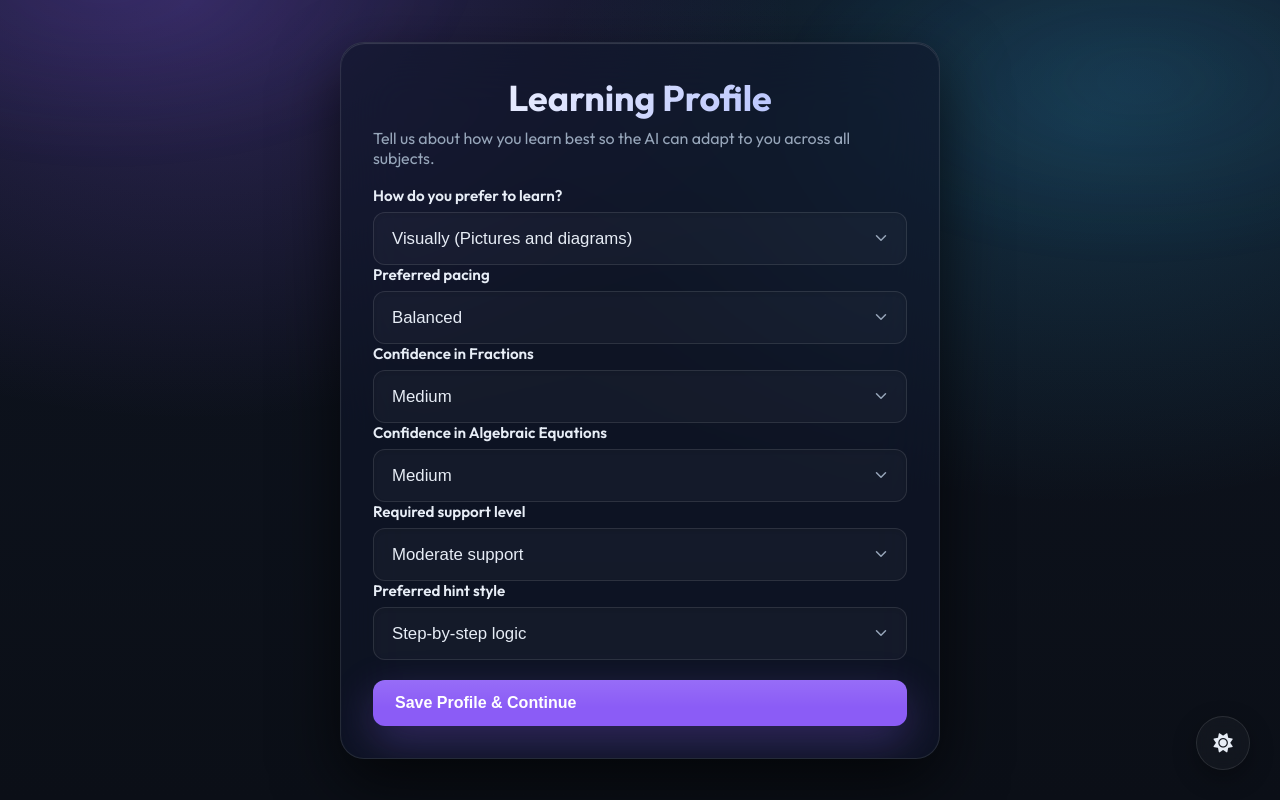
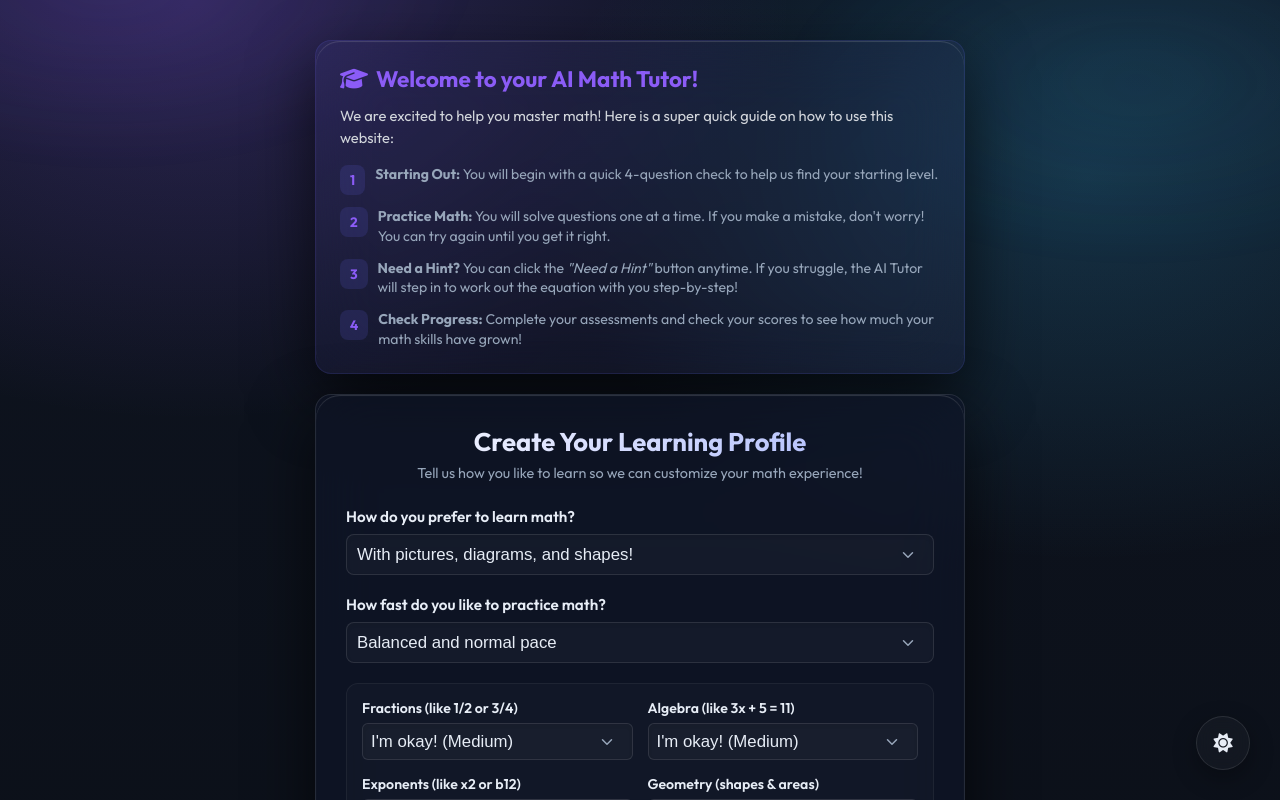
Before and after one commit to lola12349097654567uhdrtyhnb/MATH-TUTOR-AI, a Next.js app in the folder frontend/: page /questionnaire in a window 1280 px wide. Shown: the top 800 px of the page. Built offline with nearby package versions, Linux system fonts and the light colour scheme; no server answers.

Commit message:
feat: simplify questionnaire, add all four target topics confidence, and add website guidelines

```diff
--- a/frontend/src/app/questionnaire/page.js
+++ b/frontend/src/app/questionnaire/page.js
@@ -7,8 +7,10 @@ export default function Questionnaire() {
   const [formData, setFormData] = useState({
     preferred_method: 'visual',
     pacing: 'balanced',
-    confidence: 'medium',
-    confidence_algebra: 'medium',
+    confidence: 'medium',            // Fractions
+    confidence_algebra: 'medium',    // Algebra
+    confidence_exponents: 'medium',  // Exponents
+    confidence_geometry: 'medium',   // Geometry
     support_level: 'moderate',
     hint_style: 'step_by_step'
   });
@@ -49,73 +51,145 @@ export default function Questionnaire() {
   };
 
   return (
-    <div className="auth-center-wrapper">
-      <div className="container" style={{ maxWidth: '600px' }}>
-        <div className="card">
-          <h1 className="title" style={{textAlign: 'center', marginBottom: '8px'}}>Learning Profile</h1>
-        <p className="section-note">Tell us about how you learn best so the AI can adapt to you across all subjects.</p>
+    <div className="auth-center-wrapper" style={{ minHeight: '100vh', padding: '40px 20px', display: 'flex', justifyContent: 'center', alignItems: 'center' }}>
+      <div className="container" style={{ maxWidth: '650px', width: '100%' }}>
 
-        <form className="form-container" onSubmit={saveProfile}>
+        {/* Welcome & Website Guidelines Guide Card */}
+        <div className="card fade-enter-active" style={{
+          background: 'linear-gradient(135deg, rgba(99, 102, 241, 0.08), rgba(168, 85, 247, 0.04))',
+          border: '1px solid rgba(99, 102, 241, 0.15)',
+          marginBottom: '20px',
+          padding: '24px',
+          borderRadius: '16px'
+        }}>
+          <h2 style={{ fontSize: '1.4rem', fontWeight: '700', color: 'var(--primary)', display: 'flex', alignItems: 'center', gap: '8px', margin: '0 0 12px' }}>
+            <i className="fa-solid fa-graduation-cap"></i> Welcome to your AI Math Tutor!
+          </h2>
+          <p style={{ color: '#d1d5db', fontSize: '0.92rem', lineHeight: '1.5', margin: '0 0 16px' }}>
+            We are excited to help you master math! Here is a super quick guide on how to use this website:
+          </p>
+
+          <div style={{ display: 'grid', gap: '12px' }}>
+            <div style={{ display: 'flex', gap: '10px', alignItems: 'flex-start' }}>
+              <div style={{ background: 'rgba(99, 102, 241, 0.15)', padding: '6px 10px', borderRadius: '8px', color: 'var(--primary)', fontWeight: 'bold', fontSize: '0.85rem' }}>1</div>
+              <p style={{ margin: 0, fontSize: '0.88rem', color: 'var(--muted)', lineHeight: '1.4' }}>
+                <strong>Starting Out:</strong> You will begin with a quick 4-question check to help us find your starting level.
+              </p>
+            </div>
+            <div style={{ display: 'flex', gap: '10px', alignItems: 'flex-start' }}>
+              <div style={{ background: 'rgba(99, 102, 241, 0.15)', padding: '6px 10px', borderRadius: '8px', color: 'var(--primary)', fontWeight: 'bold', fontSize: '0.85rem' }}>2</div>
+              <p style={{ margin: 0, fontSize: '0.88rem', color: 'var(--muted)', lineHeight: '1.4' }}>
+                <strong>Practice Math:</strong> You will solve questions one at a time. If you make a mistake, don't worry! You can try again until you get it right.
+              </p>
+            </div>
+            <div style={{ display: 'flex', gap: '10px', alignItems: 'flex-start' }}>
+              <div style={{ background: 'rgba(99, 102, 241, 0.15)', padding: '6px 10px', borderRadius: '8px', color: 'var(--primary)', fontWeight: 'bold', fontSize: '0.85rem' }}>3</div>
+              <p style={{ margin: 0, fontSize: '0.88rem', color: 'var(--muted)', lineHeight: '1.4' }}>
+                <strong>Need a Hint?</strong> You can click the <em>"Need a Hint"</em> button anytime. If you struggle, the AI Tutor will step in to work out the equation with you step-by-step!
+              </p>
+            </div>
+            <div style={{ display: 'flex', gap: '10px', alignItems: 'flex-start' }}>
+              <div style={{ background: 'rgba(99, 102, 241, 0.15)', padding: '6px 10px', borderRadius: '8px', color: 'var(--primary)', fontWeight: 'bold', fontSize: '0.85rem' }}>4</div>
+              <p style={{ margin: 0, fontSize: '0.88rem', color: 'var(--muted)', lineHeight: '1.4' }}>
+                <strong>Check Progress:</strong> Complete your assessments and check your scores to see how much your math skills have grown!
+              </p>
+            </div>
+          </div>
+        </div>
+
+        {/* Questionnaire Form Card */}
+        <div className="card fade-enter-active" style={{ padding: '30px', borderRadius: '16px' }}>
+          <h1 className="title" style={{ textAlign: 'center', marginBottom: '6px', fontSize: '1.6rem' }}>Create Your Learning Profile</h1>
+          <p className="section-note" style={{ textAlign: 'center', marginBottom: '25px', fontSize: '0.9rem', color: 'var(--muted)' }}>
+            Tell us how you like to learn so we can customize your math experience!
+          </p>
+
+          <form className="form-container" onSubmit={saveProfile} style={{ display: 'grid', gap: '20px' }}>
+
             <div className="form-group">
-            <label>How do you prefer to learn?</label>
-            <select name="preferred_method" value={formData.preferred_method} onChange={handleChange}>
-              <option value="visual">Visually (Pictures and diagrams)</option>
-              <option value="text">Textually (Step-by-step reading)</option>
+              <label style={{ fontSize: '0.95rem', fontWeight: '600', marginBottom: '8px', display: 'block' }}>How do you prefer to learn math?</label>
+              <select name="preferred_method" value={formData.preferred_method} onChange={handleChange} style={{ width: '100%', padding: '10px', borderRadius: '8px' }}>
+                <option value="visual">With pictures, diagrams, and shapes!</option>
+                <option value="text">With step-by-step reading and text!</option>
               </select>
             </div>
 
             <div className="form-group">
-            <label>Preferred pacing</label>
-            <select name="pacing" value={formData.pacing} onChange={handleChange}>
-              <option value="slow">Slow and steady (More practice)</option>
-              <option value="balanced">Balanced</option>
-              <option value="fast">Fast (Quick progression)</option>
+              <label style={{ fontSize: '0.95rem', fontWeight: '600', marginBottom: '8px', display: 'block' }}>How fast do you like to practice math?</label>
+              <select name="pacing" value={formData.pacing} onChange={handleChange} style={{ width: '100%', padding: '10px', borderRadius: '8px' }}>
+                <option value="slow">Slow and steady (I like lots of practice!)</option>
+                <option value="balanced">Balanced and normal pace</option>
+                <option value="fast">Fast (I like to move quickly!)</option>
+              </select>
+            </div>
+
+            {/* Topic Confidence Levels (4 Topics) */}
+            <div style={{ display: 'grid', gridTemplateColumns: '1fr 1fr', gap: '15px', background: 'rgba(255,255,255,0.02)', padding: '15px', borderRadius: '12px', border: '1px solid rgba(255,255,255,0.05)' }}>
+
+              <div className="form-group">
+                <label style={{ fontSize: '0.88rem', fontWeight: '600', marginBottom: '6px', display: 'block' }}>Fractions (like 1/2 or 3/4)</label>
+                <select name="confidence" value={formData.confidence} onChange={handleChange} style={{ width: '100%', padding: '8px', borderRadius: '6px' }}>
+                  <option value="low">Still learning! (Low)</option>
+                  <option value="medium">I'm okay! (Medium)</option>
+                  <option value="high">I'm a pro! (High)</option>
                 </select>
               </div>
 
               <div className="form-group">
-            <label>Confidence in Fractions</label>
-            <select name="confidence" value={formData.confidence} onChange={handleChange}>
-              <option value="low">Low</option>
-              <option value="medium">Medium</option>
-              <option value="high">High</option>
+                <label style={{ fontSize: '0.88rem', fontWeight: '600', marginBottom: '6px', display: 'block' }}>Algebra (like 3x + 5 = 11)</label>
+                <select name="confidence_algebra" value={formData.confidence_algebra} onChange={handleChange} style={{ width: '100%', padding: '8px', borderRadius: '6px' }}>
+                  <option value="low">Still learning! (Low)</option>
+                  <option value="medium">I'm okay! (Medium)</option>
+                  <option value="high">I'm a pro! (High)</option>
                 </select>
               </div>
 
               <div className="form-group">
-            <label>Confidence in Algebraic Equations</label>
-            <select name="confidence_algebra" value={formData.confidence_algebra} onChange={handleChange}>
-              <option value="low">Low</option>
-              <option value="medium">Medium</option>
-              <option value="high">High</option>
+                <label style={{ fontSize: '0.88rem', fontWeight: '600', marginBottom: '6px', display: 'block' }}>Exponents (like x2 or b12)</label>
+                <select name="confidence_exponents" value={formData.confidence_exponents} onChange={handleChange} style={{ width: '100%', padding: '8px', borderRadius: '6px' }}>
+                  <option value="low">Still learning! (Low)</option>
+                  <option value="medium">I'm okay! (Medium)</option>
+                  <option value="high">I'm a pro! (High)</option>
                 </select>
               </div>
 
               <div className="form-group">
-            <label>Required support level</label>
-            <select name="support_level" value={formData.support_level} onChange={handleChange}>
-              <option value="high">High support</option>
-              <option value="moderate">Moderate support</option>
-              <option value="low">Low support (Independent)</option>
+                <label style={{ fontSize: '0.88rem', fontWeight: '600', marginBottom: '6px', display: 'block' }}>Geometry (shapes & areas)</label>
+                <select name="confidence_geometry" value={formData.confidence_geometry} onChange={handleChange} style={{ width: '100%', padding: '8px', borderRadius: '6px' }}>
+                  <option value="low">Still learning! (Low)</option>
+                  <option value="medium">I'm okay! (Medium)</option>
+                  <option value="high">I'm a pro! (High)</option>
+                </select>
+              </div>
+
+            </div>
+
+            <div className="form-group">
+              <label style={{ fontSize: '0.95rem', fontWeight: '600', marginBottom: '8px', display: 'block' }}>How much help do you want from the AI Tutor?</label>
+              <select name="support_level" value={formData.support_level} onChange={handleChange} style={{ width: '100%', padding: '10px', borderRadius: '8px' }}>
+                <option value="high">Lots of help! (High support)</option>
+                <option value="moderate">A normal amount (Moderate support)</option>
+                <option value="low">I want to solve them on my own! (Low support)</option>
               </select>
             </div>
 
             <div className="form-group">
-            <label>Preferred hint style</label>
-            <select name="hint_style" value={formData.hint_style} onChange={handleChange}>
-              <option value="step_by_step">Step-by-step logic</option>
-              <option value="real_world">Real world analogies</option>
-              <option value="visual">Visual representations</option>
+              <label style={{ fontSize: '0.95rem', fontWeight: '600', marginBottom: '8px', display: 'block' }}>What kind of hints help you learn best?</label>
+              <select name="hint_style" value={formData.hint_style} onChange={handleChange} style={{ width: '100%', padding: '10px', borderRadius: '8px' }}>
+                <option value="step_by_step">Step-by-step rules (Explain the math)</option>
+                <option value="real_world">Real-world stories (Everyday analogies)</option>
+                <option value="visual">Pictures and shapes (Visual help)</option>
               </select>
             </div>
 
-          <div className="actions" style={{ marginTop: '20px' }}>
-            <button type="submit" className="btn btn-primary" style={{ width: '100%' }} disabled={loading}>
+            <div className="actions" style={{ marginTop: '10px' }}>
+              <button type="submit" className="btn btn-primary" style={{ width: '100%', padding: '14px', fontSize: '1.05rem', fontWeight: '600', borderRadius: '8px' }} disabled={loading}>
                 {loading ? <i className="fa-solid fa-spinner fa-spin"></i> : 'Save Profile & Continue'}
               </button>
             </div>
           </form>
         </div>
+
       </div>
     </div>
   );
```
Lines whose indentation alone changed are shown as unchanged.
